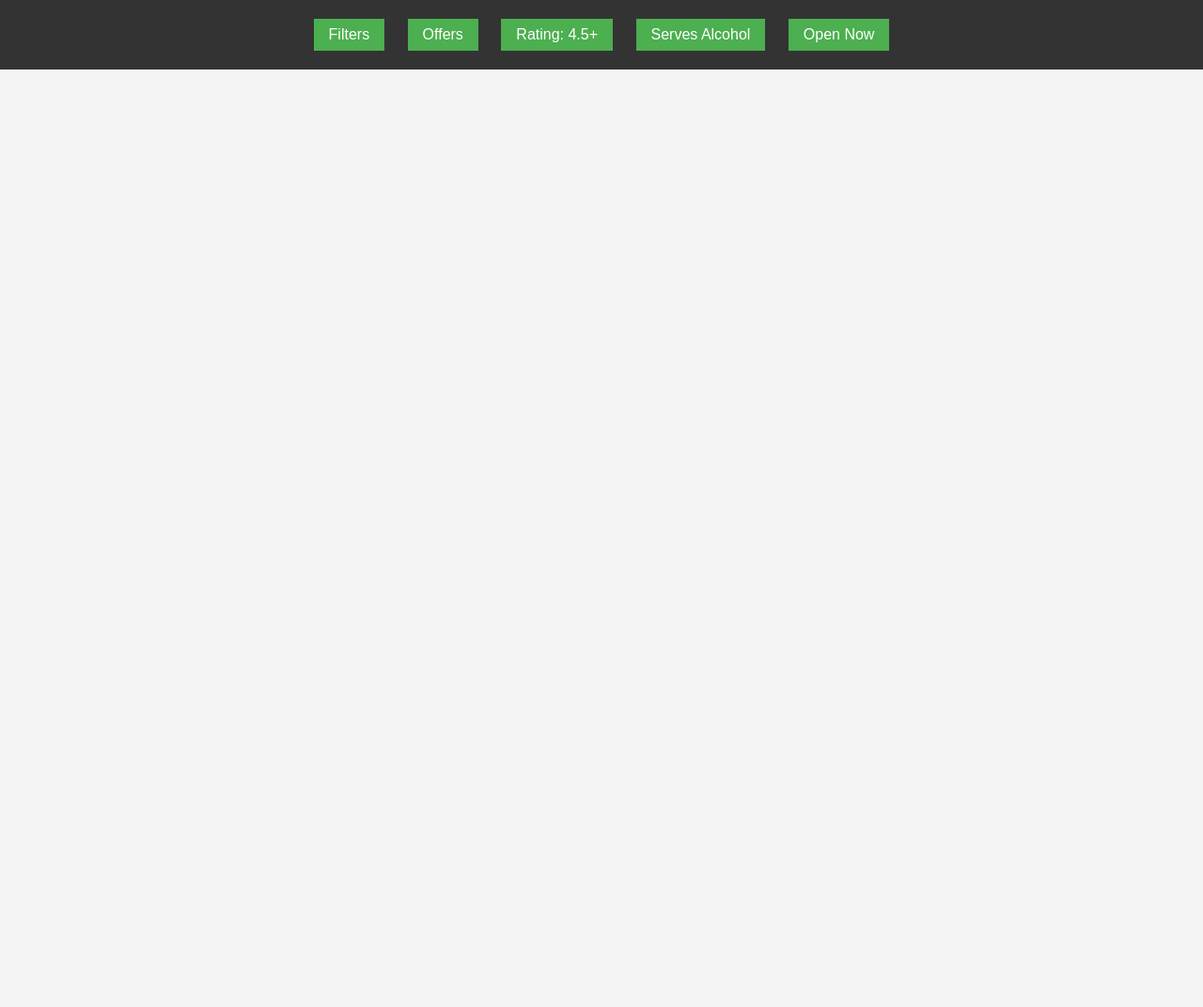
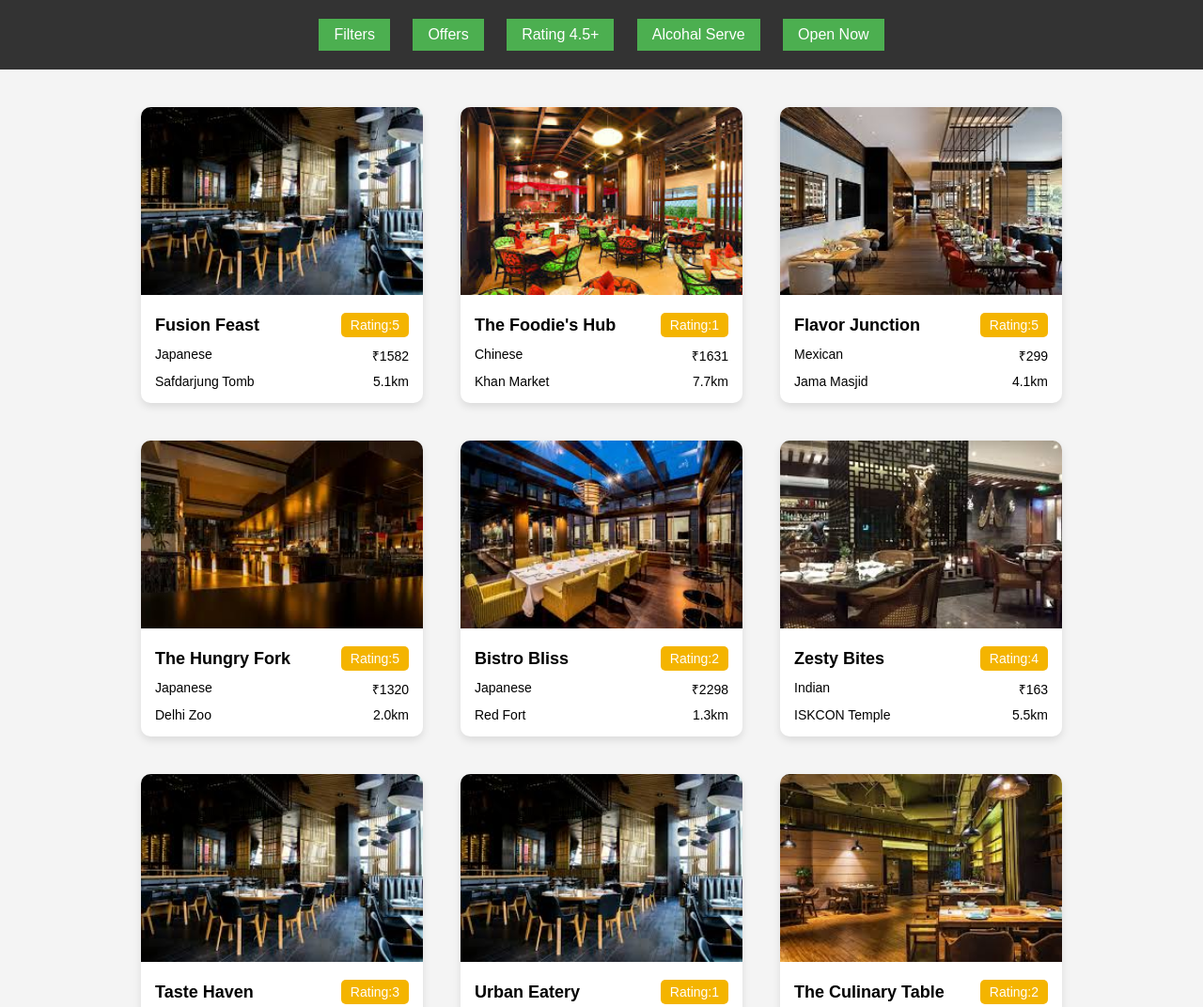
Before and after one commit to Praveen9005/Restaurant-website, a plain HTML site: page index.html in a window 1280 px wide. Shown: the top 1072 px of the page at 94% size. Before the commit the page ends 800 px from the top, so only its background shows below. Drawn offline with Linux system fonts and the light colour scheme.

Commit message:
Update index.html

```diff
--- a/index.html
+++ b/index.html
@@ -3,19 +3,20 @@
 <head>
     <meta charset="UTF-8">
     <meta name="viewport" content="width=device-width, initial-scale=1.0">
-    <title>Zomato</title>
+    <title>Restaurent</title>
     <link rel="stylesheet" href="style.css">
 </head>
 <body>
+
     <div id="head">
-        <button id="Filters">Filters</button>
-        <button id="Offers">Offers</button>
-        <button id="Rating">Rating: 4.5+</button>
-        <button id="Alcohol">Serves Alcohol</button>
-        <button id="Open">Open Now</button>
+        <button id="filters">Filters</button>
+        <button id="offers">Offers</button>
+        <button id="rating">Rating 4.5+</button>
+        <button id="alcohal">Alcohal Serve</button>
+        <button id="open">Open Now</button>
     </div>
 
-     <!-- Filter options popup -->
+    <!-- Filter options popup -->
      <div id="filterPopup" class="hidden">
         <h3>Choose Filter</h3>
         <div class="filterOption">
@@ -38,8 +39,10 @@
         <button id="closeFilter">Close</button>
     </div>
 
-    <div id="root"></div>
+    <div id="root">
 
-    <script src="app.js"></script>
+    </div>
+
+    <script src="restaurent.js"></script>
 </body>
 </html>
```
